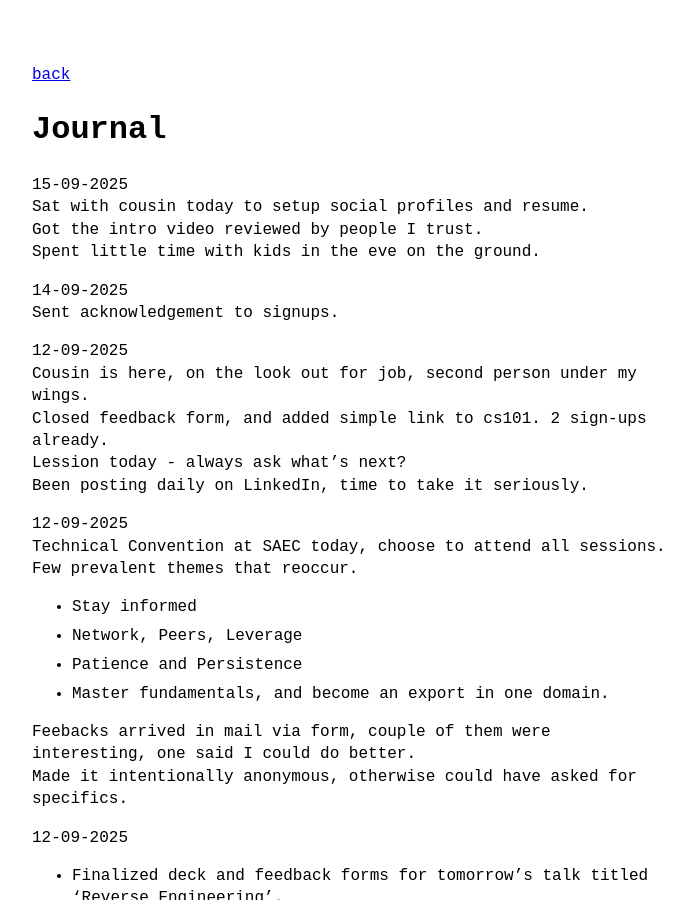
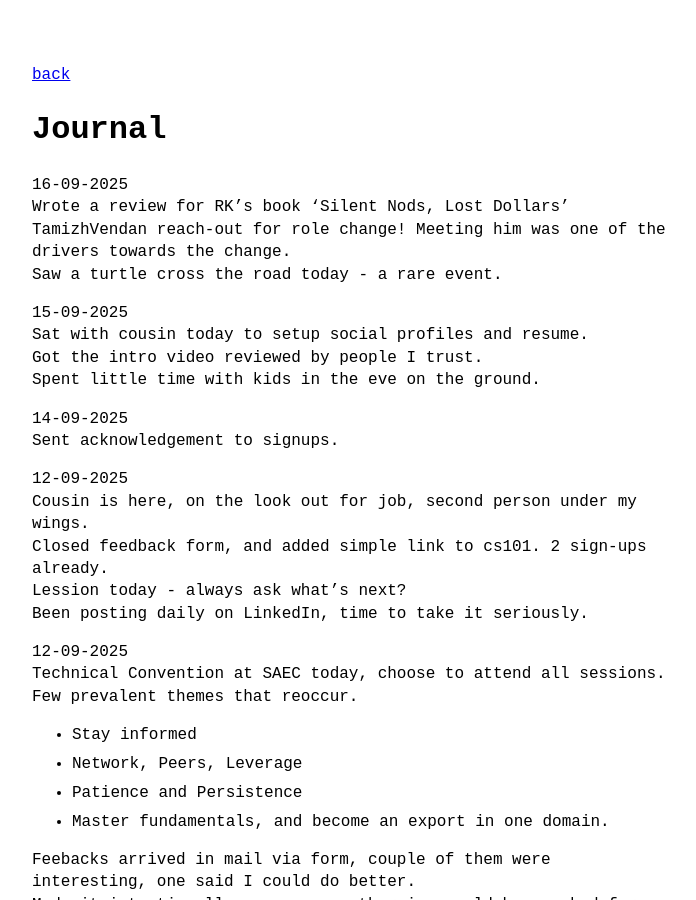
Before and after one commit to VallarasuS/Vallarasu.in, a Jekyll site: the page built from docs/open-journal.md, in a window 1280 px wide and 900 px high. Shown: the whole window, without its empty margins (288-984 px from the left). Built offline with Jekyll 4.4.1, drawn with Linux system fonts in a browser that asks for light colours.

Commit message:
Update open-journal.md

```diff
--- a/docs/open-journal.md
+++ b/docs/open-journal.md
@@ -2,6 +2,11 @@
 layout: page
 title: Journal
 ---
+
+16-09-2025<br>
+Wrote a review for RK's book 'Silent Nods, Lost Dollars'<br>
+TamizhVendan reach-out for role change! Meeting him was one of the drivers towards the change. <br>
+Saw a turtle cross the road today - a rare event.
 
 15-09-2025<br>
 Sat with cousin today to setup social profiles and resume.<br>
```
